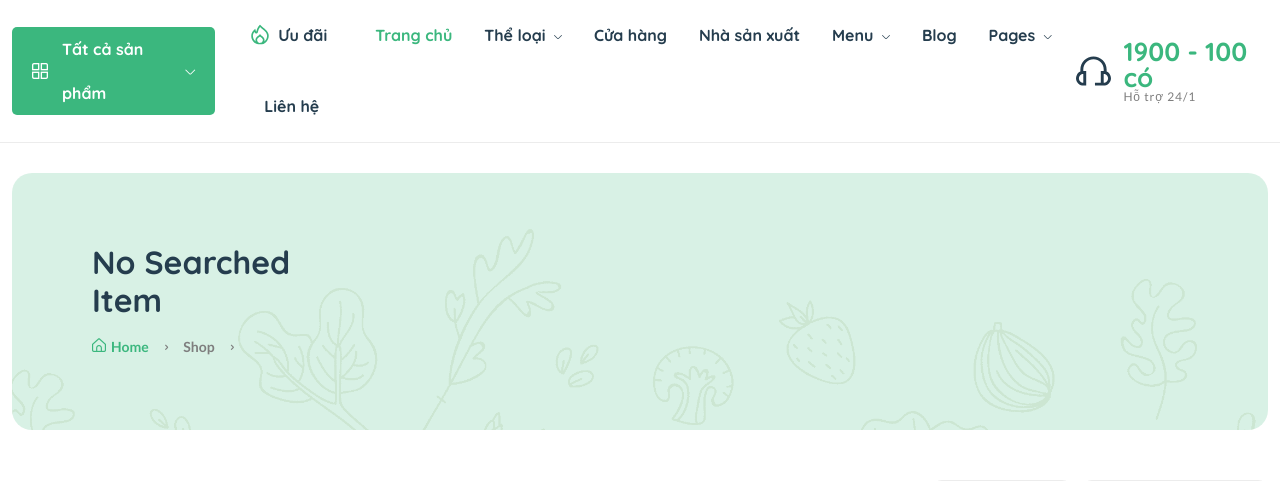
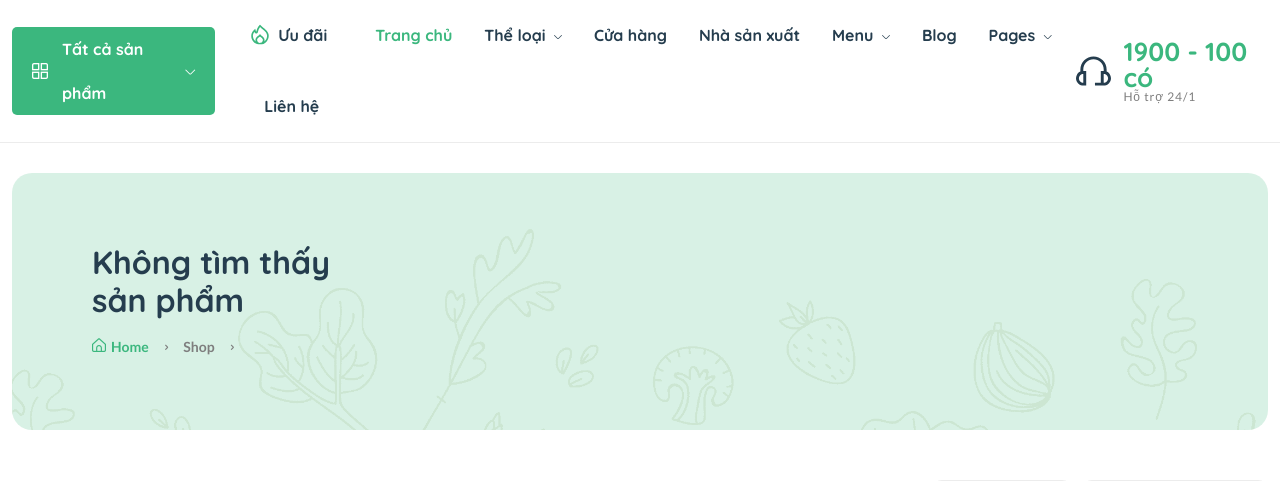
Before and after one commit to tobacoguys/online-food-website, a Django app: template templates/core/search.html in a window 1280 px wide. Shown: the part 263-744 px from the top of the page. Run offline with Django 3.2, Linux system fonts and the light colour scheme; the template is opened without the code that fills it, so the values that code supplies are empty; some libraries are stand-ins or nearby versions.

Commit message:
update search

```diff
--- a/templates/core/search.html
+++ b/templates/core/search.html
@@ -10,7 +10,7 @@
                             {% if query %}
                             <h1 class="mb-15">{{query}}</h1>
                             {% else %}
-                            <h3 class="mb-15">No Searched Item</h3>
+                            <h3 class="mb-15">Không tìm thấy sản phẩm</h3>
 
                             {% endif %}
                             <div class="breadcrumb">
```
